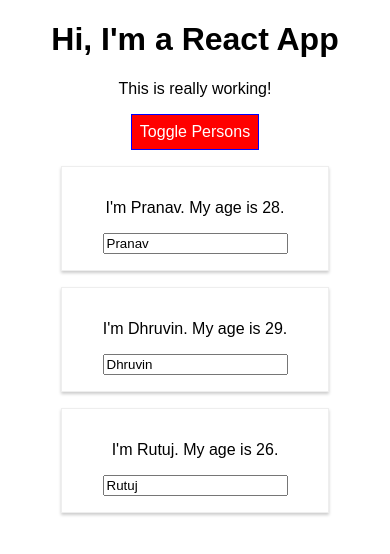
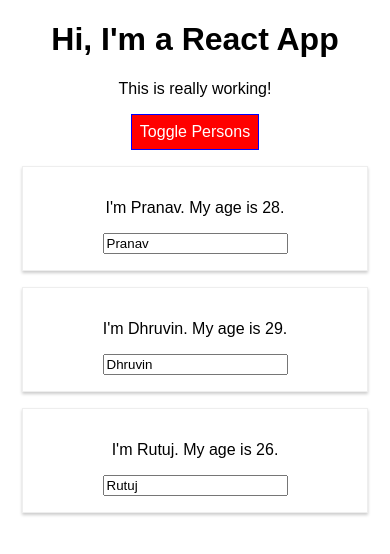
Before and after one commit to Pra9ptl/React-project, a React (Create React App) app: page / in a window 390 px wide. Both pictures are taken after a click on the button "Toggle Persons". Shown: the top 554 px of the page. Built offline with nearby package versions, Linux system fonts and the light colour scheme.

Commit message:
Media queries using radium

```diff
--- a/src/App.js
+++ b/src/App.js
@@ -1,14 +1,14 @@
 import React, { Component } from 'react';
 import './App.css';
 import Person from './Person/Person';
-import Radium from 'radium';
+import Radium, { StyleRoot } from 'radium';
 
 class App extends Component {
   state = {
     persons: [
-      { id:'101', name: 'Pranav', age: 28 },
-      { id:'102', name: 'Dhruvin', age: 29 },
-      { id:'103', name: 'Rutuj', age: 26 }
+      { id: '101', name: 'Pranav', age: 28 },
+      { id: '102', name: 'Dhruvin', age: 29 },
+      { id: '103', name: 'Rutuj', age: 26 }
     ],
     otherState: 'some other value',
     showPersons: false
@@ -34,7 +34,7 @@
     this.setState({ persons: per });
   }
 
-  nameChangedHandler = ( event, id ) => {
+  nameChangedHandler = (event, id) => {
     const personIndex = this.state.persons.findIndex(p => {
       return p.id === id;
     });
@@ -47,15 +47,15 @@
     const persons = [...this.state.persons];
     persons[personIndex] = person;
 
-    this.setState( { persons: persons } );
+    this.setState({ persons: persons });
   }
 
   togglePersonsHandler = () => {
     const doesShow = this.state.showPersons;
-    this.setState( { showPersons: !doesShow } );
+    this.setState({ showPersons: !doesShow });
   }
 
-  render () {
+  render() {
     const style = {
       backgroundColor: 'green',
       font: 'inherit',
@@ -71,7 +71,7 @@
 
     let persons = null;
 
-    if ( this.state.showPersons ) {
+    if (this.state.showPersons) {
       persons = (
         <div>
 
@@ -96,14 +96,15 @@
     }
 
     const classes = [];
-    if(this.state.persons.length <= 2){
+    if (this.state.persons.length <= 2) {
       classes.push('red');
     }
-    if(this.state.persons.length <=1){
+    if (this.state.persons.length <= 1) {
       classes.push('bold');
     }
 
     return (
+      <StyleRoot>
         <div className="App">
           <h1>Hi, I'm a React App</h1>
           <p className={classes.join(' ')}>This is really working!</p>
@@ -112,6 +113,7 @@
             onClick={this.togglePersonsHandler}>Toggle Persons</button>
           {persons}
         </div>
+      </StyleRoot>
     );
     // return React.createElement('div', {className: 'App'}, React.createElement('h1', null, 'Does this work now?'));
   }
--- a/src/Person/Person.css
+++ b/src/Person/Person.css
@@ -1,5 +1,5 @@
 .Person{
-    width: 60%;
+    width: 80%;
     margin: 16px auto;
     border: 1px solid #eee;
     box-shadow: 0 2px 3px #ccc;
--- a/src/Person/Person.js
+++ b/src/Person/Person.js
@@ -3,11 +3,18 @@
 import Radium from 'radium';
 
 const Person = (props) => {
+
+    const styles = {
+        '@media (min-width: 500px)': {
+            width: '450px'
+        }
+    };
+
     return (
-        <div className="Person">
+        <div className="Person" style={styles}>
             <p onClick={props.click}>I'm {props.name}. My age is {props.age}.</p>
             <p>{props.children}</p>
-            <input type="text" onChange={props.change} value = {props.name}/>
+            <input type="text" onChange={props.change} value={props.name} />
         </div>
     )
 };
```
Lines whose indentation alone changed are shown as unchanged.
